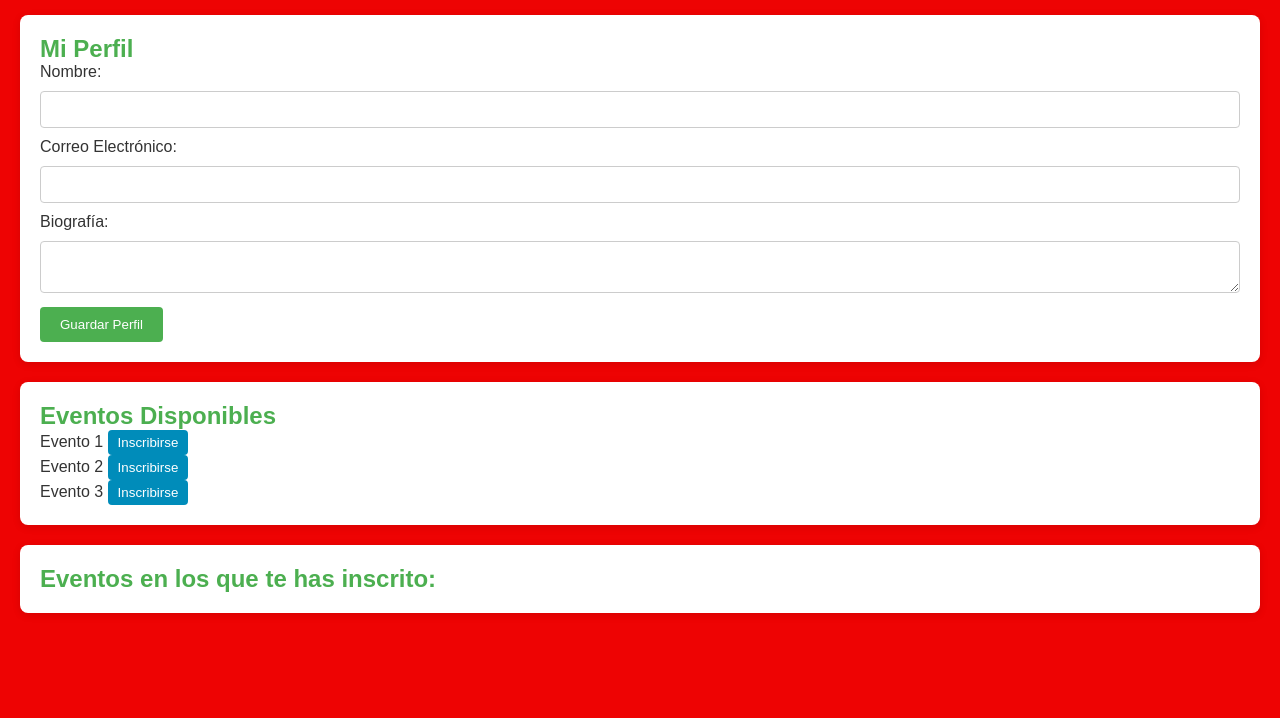
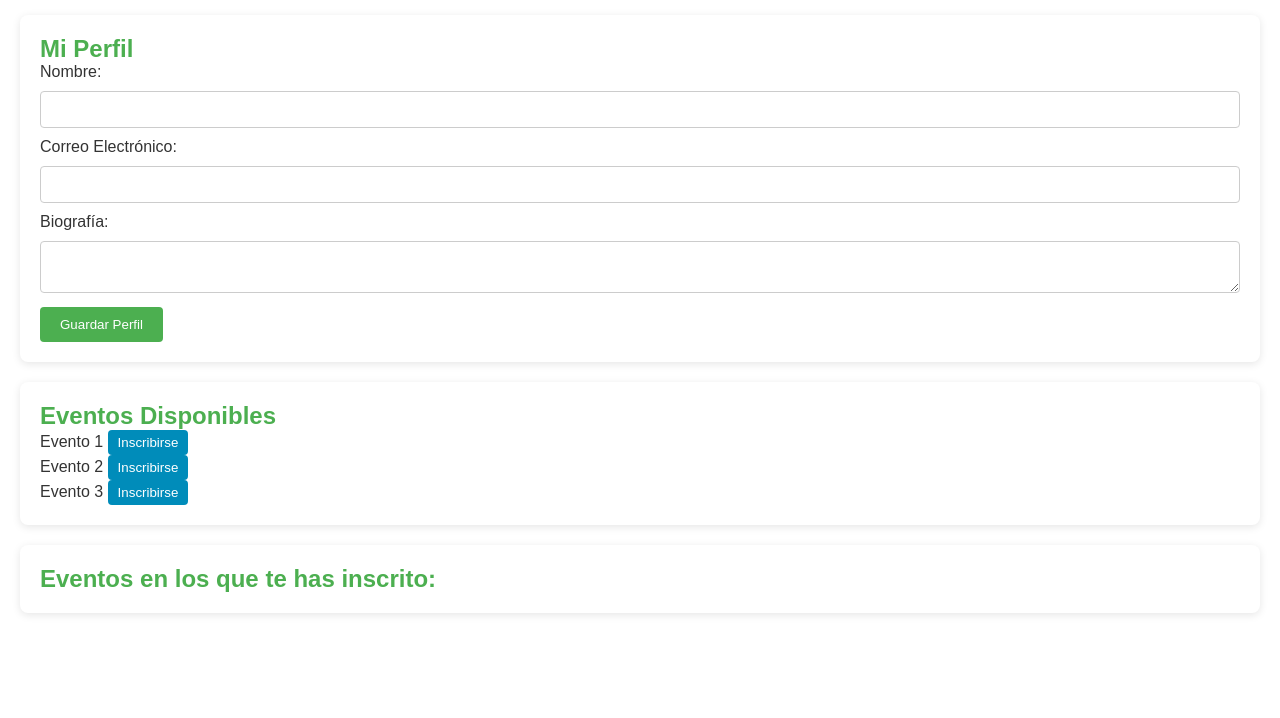
Before and after one commit to Laurahp22/Laurahp22.github.io, a plain HTML site: page index.html in a window 1280 px wide. Shown: the part 82-800 px from the top of the page. Drawn offline with Linux system fonts and the light colour scheme.

Commit message:
Update style.css

```diff
--- a/style.css
+++ b/style.css
@@ -6,7 +6,7 @@
 
 body {
     font-family: Arial, sans-serif;
-    background-color: #ee0303;
+    background-color: #ffffff;
     color: #333;
     padding: 20px;
 }
```
